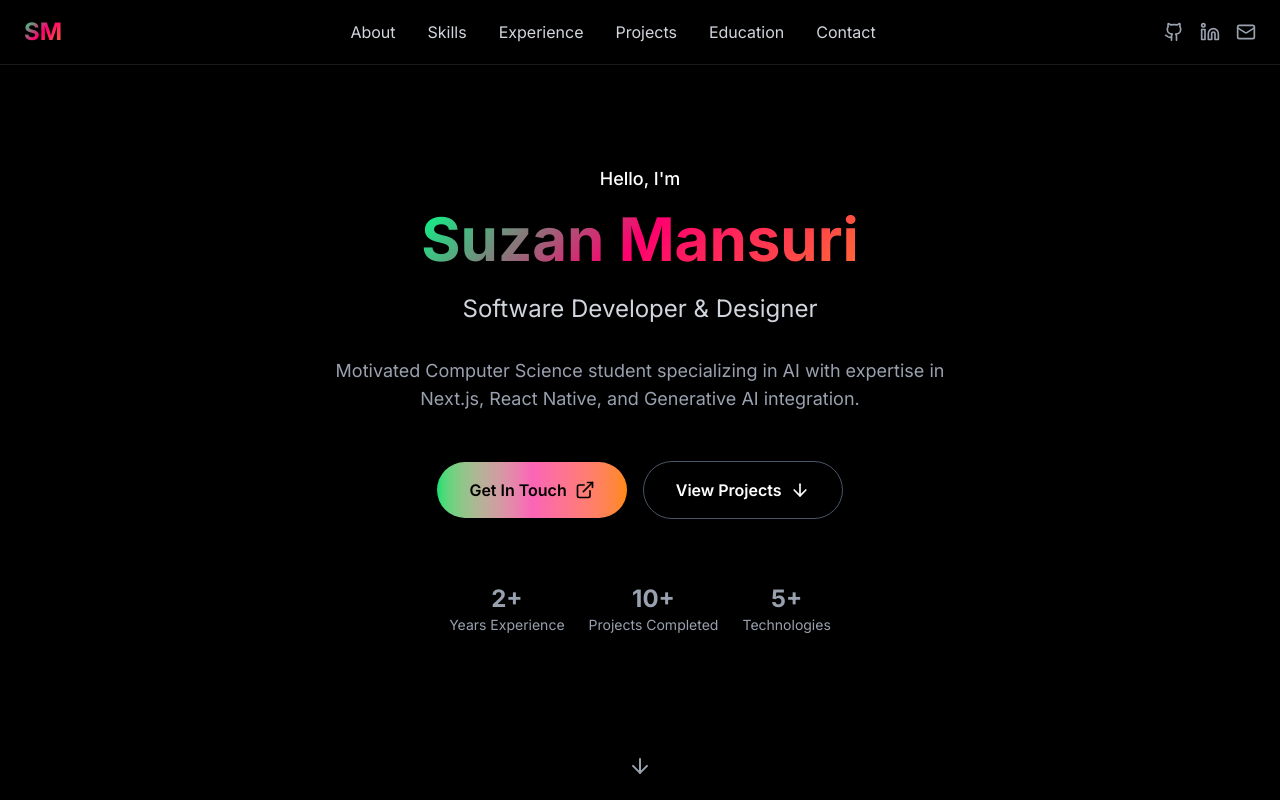
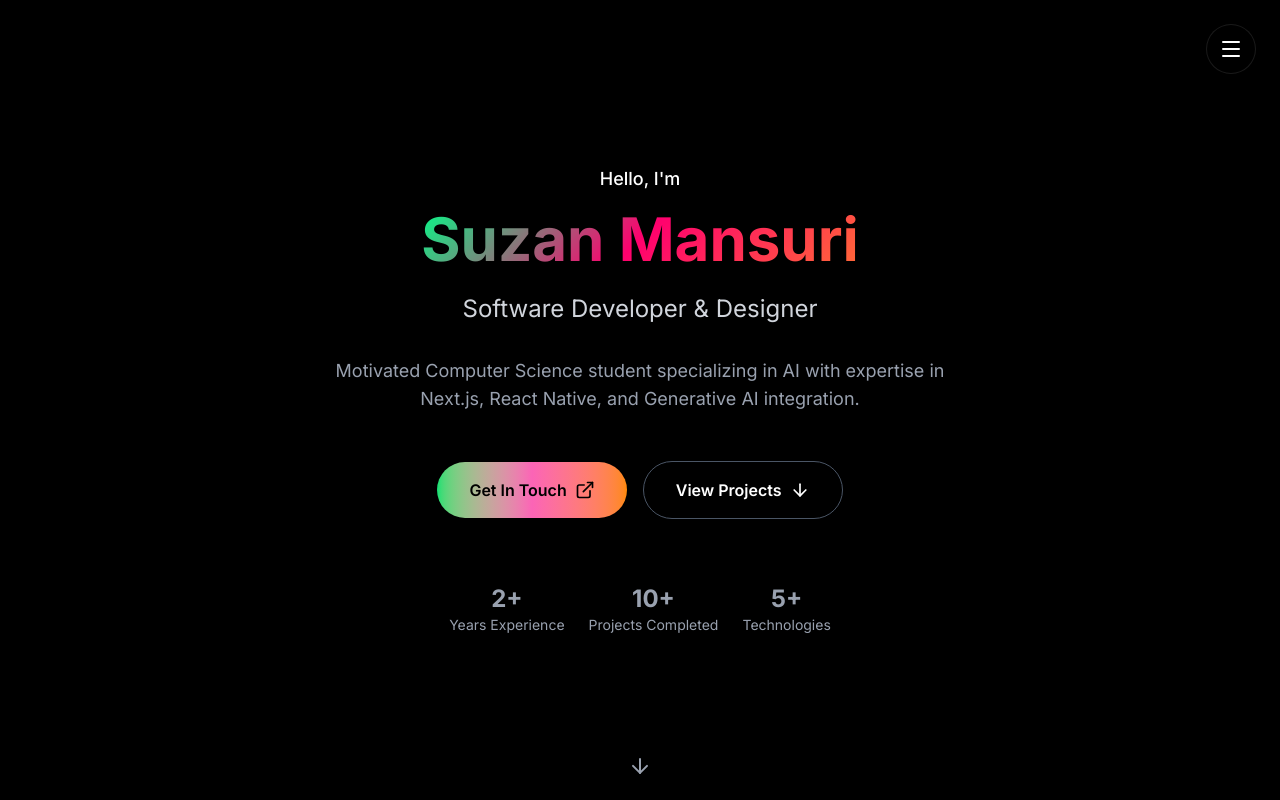
Before and after one commit to lilblackboot/portfolio, a Next.js app: page / in a window 1280 px wide. Shown: the top 800 px of the page. Built offline with nearby package versions, Linux system fonts and the light colour scheme.

Commit message:
header cleanup

```diff
--- a/src/components/Header.tsx
+++ b/src/components/Header.tsx
@@ -17,129 +17,94 @@ const Header = () => {
   ];
 
   return (
-    <motion.header
-      initial={{ y: -100 }}
-      animate={{ y: 0 }}
+    <>
+      <motion.button
+        initial={{ opacity: 0, scale: 0 }}
+        animate={{ opacity: 1, scale: 1 }}
         transition={{ duration: 0.5 }}
-      className="fixed top-0 w-full z-50 bg-black/80 backdrop-blur-md border-b border-white/10"
+        whileHover={{ scale: 1.1 }}
+        whileTap={{ scale: 0.95 }}
+        onClick={() => setIsMenuOpen(!isMenuOpen)}
+        className="fixed top-6 right-6 z-50 p-3 bg-black/80 backdrop-blur-md border border-white/10 rounded-full text-white hover:bg-black/90 transition-all duration-300"
       >
-      <nav className="container mx-auto px-6 py-4">
-        <div className="flex items-center justify-between">
+        {isMenuOpen ? <X size={24} /> : <Menu size={24} />}
+      </motion.button>
+
+      {isMenuOpen && (
         <motion.div
-            initial={{ opacity: 0, x: -20 }}
-            animate={{ opacity: 1, x: 0 }}
-            transition={{ delay: 0.2 }}
-            className="text-2xl font-bold"
+          initial={{ opacity: 0, scale: 0.95 }}
+          animate={{ opacity: 1, scale: 1 }}
+          exit={{ opacity: 0, scale: 0.95 }}
+          className="fixed top-0 right-0 z-40 w-full max-w-sm h-full bg-black/95 backdrop-blur-lg border-l border-white/10"
         >
-            <span className="gradient-text">SM</span>
-          </motion.div>
-
-          <div className="hidden md:flex items-center space-x-8">
+          <div className="p-6 pt-20">
+            <nav className="space-y-4">
               {navItems.map((item, index) => (
                 <motion.a
                   key={item.name}
                   href={item.href}
-                initial={{ opacity: 0, y: -20 }}
-                animate={{ opacity: 1, y: 0 }}
+                  initial={{ opacity: 0, x: 20 }}
+                  animate={{ opacity: 1, x: 0 }}
                   transition={{ delay: 0.1 * index }}
-                className="text-gray-300 hover:text-white transition-colors duration-300 relative group"
+                  className="block py-3 text-lg text-gray-300 hover:text-white transition-colors relative group"
+                  onClick={() => setIsMenuOpen(false)}
                 >
                   {item.name}
                   <span className="absolute bottom-0 left-0 w-0 h-0.5 bg-gradient-to-r from-green-400 to-pink-500 group-hover:w-full transition-all duration-300"></span>
                 </motion.a>
               ))}
-          </div>
+            </nav>
 
-          <div className="hidden md:flex items-center space-x-4">
+            <div className="flex space-x-6 mt-12 pt-8 border-t border-gray-800">
               <motion.a
                 href="https://github.com/lilblackboot"
                 target="_blank"
                 rel="noopener noreferrer"
-              initial={{ opacity: 0, scale: 0 }}
-              animate={{ opacity: 1, scale: 1 }}
-              transition={{ delay: 0.6 }}
+                initial={{ opacity: 0, y: 20 }}
+                animate={{ opacity: 1, y: 0 }}
+                transition={{ delay: 0.8 }}
                 whileHover={{ scale: 1.1, rotate: 5 }}
                 className="text-gray-400 hover:text-white transition-colors"
               >
-              <Github size={20} />
+                <Github size={24} />
               </motion.a>
               <motion.a
                 href="https://linkedin.com"
                 target="_blank"
                 rel="noopener noreferrer"
-              initial={{ opacity: 0, scale: 0 }}
-              animate={{ opacity: 1, scale: 1 }}
-              transition={{ delay: 0.7 }}
+                initial={{ opacity: 0, y: 20 }}
+                animate={{ opacity: 1, y: 0 }}
+                transition={{ delay: 0.9 }}
                 whileHover={{ scale: 1.1, rotate: 5 }}
                 className="text-gray-400 hover:text-white transition-colors"
               >
-              <Linkedin size={20} />
+                <Linkedin size={24} />
               </motion.a>
               <motion.a
                 href="mailto:suzanmansuri.work@gmail.com"
-              initial={{ opacity: 0, scale: 0 }}
-              animate={{ opacity: 1, scale: 1 }}
-              transition={{ delay: 0.8 }}
+                initial={{ opacity: 0, y: 20 }}
+                animate={{ opacity: 1, y: 0 }}
+                transition={{ delay: 1 }}
                 whileHover={{ scale: 1.1, rotate: 5 }}
                 className="text-gray-400 hover:text-white transition-colors"
               >
-              <Mail size={20} />
+                <Mail size={24} />
               </motion.a>
             </div>
-
-          <button
-            className="md:hidden text-white"
-            onClick={() => setIsMenuOpen(!isMenuOpen)}
-          >
-            {isMenuOpen ? <X size={24} /> : <Menu size={24} />}
-          </button>
           </div>
+        </motion.div>
+      )}
 
       {isMenuOpen && (
         <motion.div
-            initial={{ opacity: 0, y: -20 }}
-            animate={{ opacity: 1, y: 0 }}
-            exit={{ opacity: 0, y: -20 }}
-            className="md:hidden mt-4 pb-4"
-          >
-            {navItems.map((item) => (
-              <a
-                key={item.name}
-                href={item.href}
-                className="block py-2 text-gray-300 hover:text-white transition-colors"
+          initial={{ opacity: 0 }}
+          animate={{ opacity: 1 }}
+          exit={{ opacity: 0 }}
+          className="fixed inset-0 z-30 bg-black/50 backdrop-blur-sm"
           onClick={() => setIsMenuOpen(false)}
-              >
-                {item.name}
-              </a>
-            ))}
-            <div className="flex space-x-4 mt-4">
-              <a
-                href="https://github.com/lilblackboot"
-                target="_blank"
-                rel="noopener noreferrer"
-                className="text-gray-400 hover:text-white"
-              >
-                <Github size={20} />
-              </a>
-              <a
-                href="https://linkedin.com"
-                target="_blank"
-                rel="noopener noreferrer"
-                className="text-gray-400 hover:text-white"
-              >
-                <Linkedin size={20} />
-              </a>
-              <a
-                href="mailto:suzanmansuri.work@gmail.com"
-                className="text-gray-400 hover:text-white"
-              >
-                <Mail size={20} />
-              </a>
-            </div>
-          </motion.div>
+        />
       )}
-      </nav>
-    </motion.header>
+    </>
   );
 };
 
```
Lines whose indentation alone changed are shown as unchanged.
